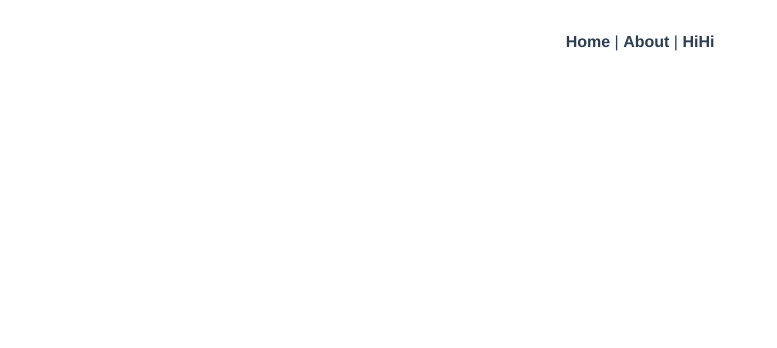
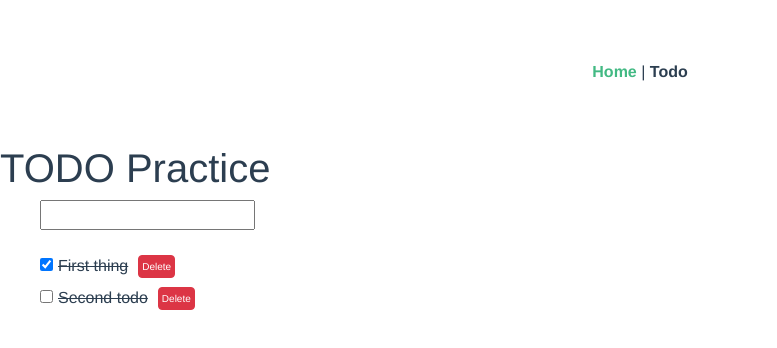
Before and after one commit to shrimp509/vue-helloworld, a Vue app: page /todo in a window 1280 px wide. Shown: the top 348 px of the page, without its empty margins (0-777 px from the left). Built offline with nearby package versions, Linux system fonts and the light colour scheme.

Commit message:
Refactor after add router

```diff
--- a/src/App.vue
+++ b/src/App.vue
@@ -2,8 +2,7 @@
   <div id="app">
     <div id="nav">
       <router-link to="/">Home</router-link> |
-      <router-link to="/about">About</router-link> |
-      <router-link to="/yo/hihi">HiHi</router-link>
+      <router-link to="/todo">Todo</router-link>
     </div>
     <router-view/>
   </div>
@@ -19,15 +18,15 @@
 }
 
 #nav {
-  padding: 30px;
+  padding: 0px;
 }
 
 #nav a {
   font-weight: bold;
-  color: #2c3e50;
+  color: #42b983;
 }
 
 #nav a.router-link-exact-active {
-  color: #42b983;
+  color: #2c3e50;
 }
 </style>
--- a/src/components/todo/Todo.vue
+++ b/src/components/todo/Todo.vue
@@ -1,8 +1,8 @@
 <template>
   <div class="todo">
     <li>
-      <label>
-        <input type="checkbox">{{ thing }}
+      <label class="checked">
+        <input type="checkbox" v-model="thing.checked">{{ thing.content }}
       </label>
       <button class="btn btn-danger" @click="deleteTodo">Delete</button>
     </li>
@@ -13,11 +13,16 @@
 export default {
   name: 'Todo',
   props: {
-    thing: String
+    thing: Object
+  },
+  data() {
+    return {
+      checkStyle: "line-through"
+    }
   },
   methods: {
     deleteTodo: function() {
-      this.$emit('update', this.thing);
+      this.$emit('update', this.thing.content);
     }
   }
 }
@@ -34,4 +39,8 @@ button {
 input {
   margin-right: 5px;
 }
+
+.checked {
+  text-decoration: line-through;
+}
 </style>
--- a/src/components/todo/TodoList.vue
+++ b/src/components/todo/TodoList.vue
@@ -32,7 +32,7 @@ export default {
       if(this.newTodo.length <= 1) {
         return;
       }
-      this.things.push(this.newTodo);
+      this.things.push({ content: this.newTodo, checked: false });
       this.newTodo = "";
     },
     updateThings: function(thing) {
--- a/src/router/index.js
+++ b/src/router/index.js
@@ -11,17 +11,9 @@ const routes = [
     component: Home
   },
   {
-    path: '/about',
-    name: 'About',
-    // route level code-splitting
-    // this generates a separate chunk (about.[hash].js) for this route
-    // which is lazy-loaded when the route is visited.
-    component: () => import(/* webpackChunkName: "about" */ '../views/About.vue')
-  },
-  {
-    path: '/yo/hihi',
-    name: 'HiHi',
-    component: () => import('../views/HiHi.vue')
+    path: '/todo',
+    name: 'TodoPractice',
+    component: () => import('../views/TodoHome.vue')
   }
 ]
 
--- a/src/views/About.vue
+++ /dev/null
@@ -1,5 +0,0 @@
-<template>
-  <div class="about">
-    <h1>This is an about page</h1>
-  </div>
-</template>
--- a/src/views/HiHi.vue
+++ /dev/null
@@ -1,18 +0,0 @@
-<template>
-  <div class="home">
-    <img alt="Vue logo" src="../assets/logo.png">
-    <HelloWorld msg="Welcome to Your Vue.js App"/>
-  </div>
-</template>
-
-<script>
-// @ is an alias to /src
-import HelloWorld from '@/components/HelloWorld.vue'
-
-export default {
-  name: 'Home',
-  components: {
-    HelloWorld
-  }
-}
-</script>
--- a/src/components/todo/Home.vue
+++ b/src/views/TodoHome.vue
@@ -1,11 +1,11 @@
 <template>
   <div id="app">
-    <TodoList :things="things"/>
+    <TodoList id="todo_list" :things="things"/>
   </div>
 </template>
 
 <script>
-import TodoList from './TodoList.vue'
+import TodoList from '../components/todo/TodoList.vue'
 
 export default {
   name: 'Home',
@@ -14,7 +14,10 @@ export default {
   },
   data() {
     return {
-      things: ['First thing', 'Second todo']
+      things: [
+        { content: 'First thing', checked: true },
+        { content: 'Second todo', checked: false }
+      ]
     }
   }
 }
@@ -30,7 +33,4 @@ export default {
   margin-top: 60px;
 }
 
-TodoList {
-  text-align: center;
-}
 </style>
```
